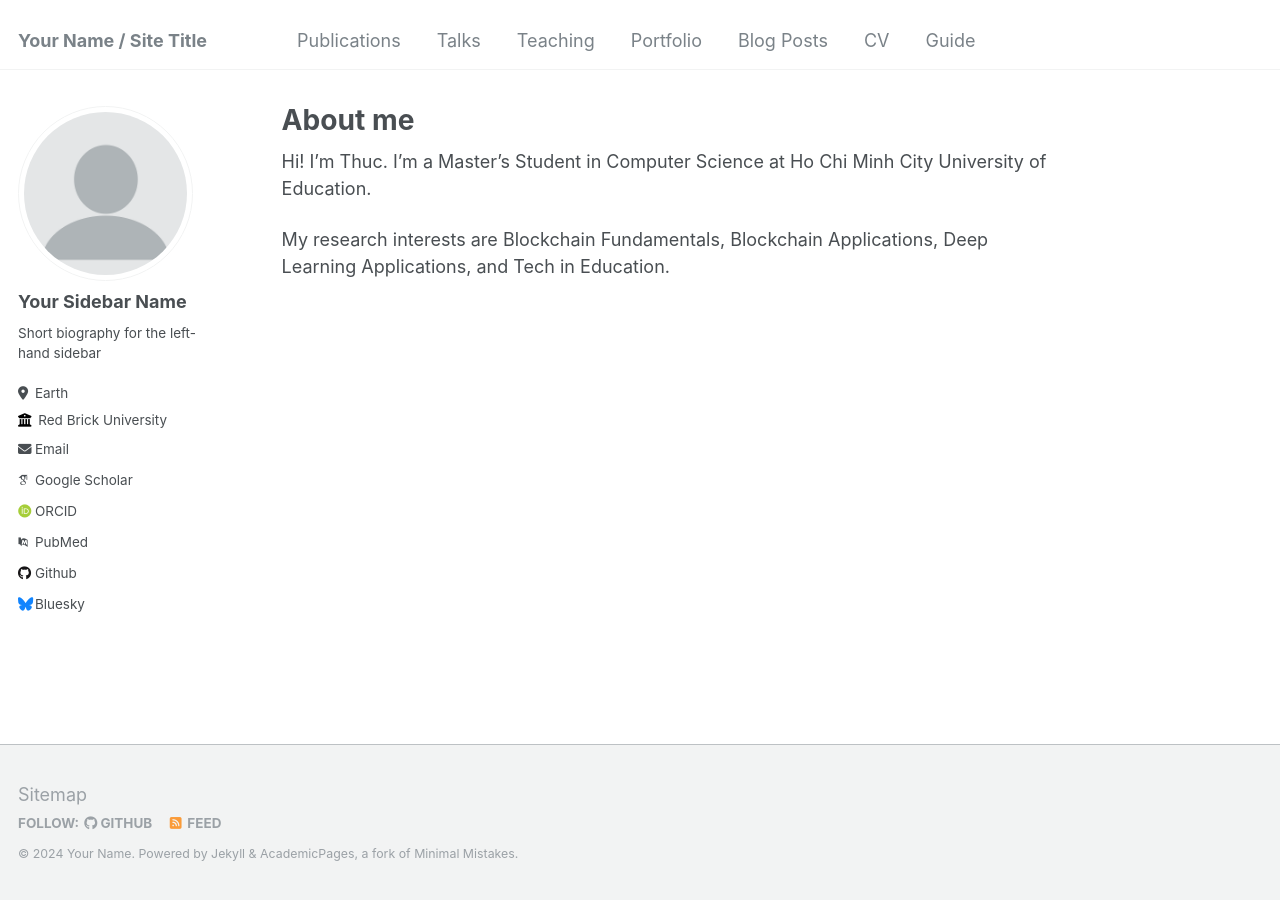
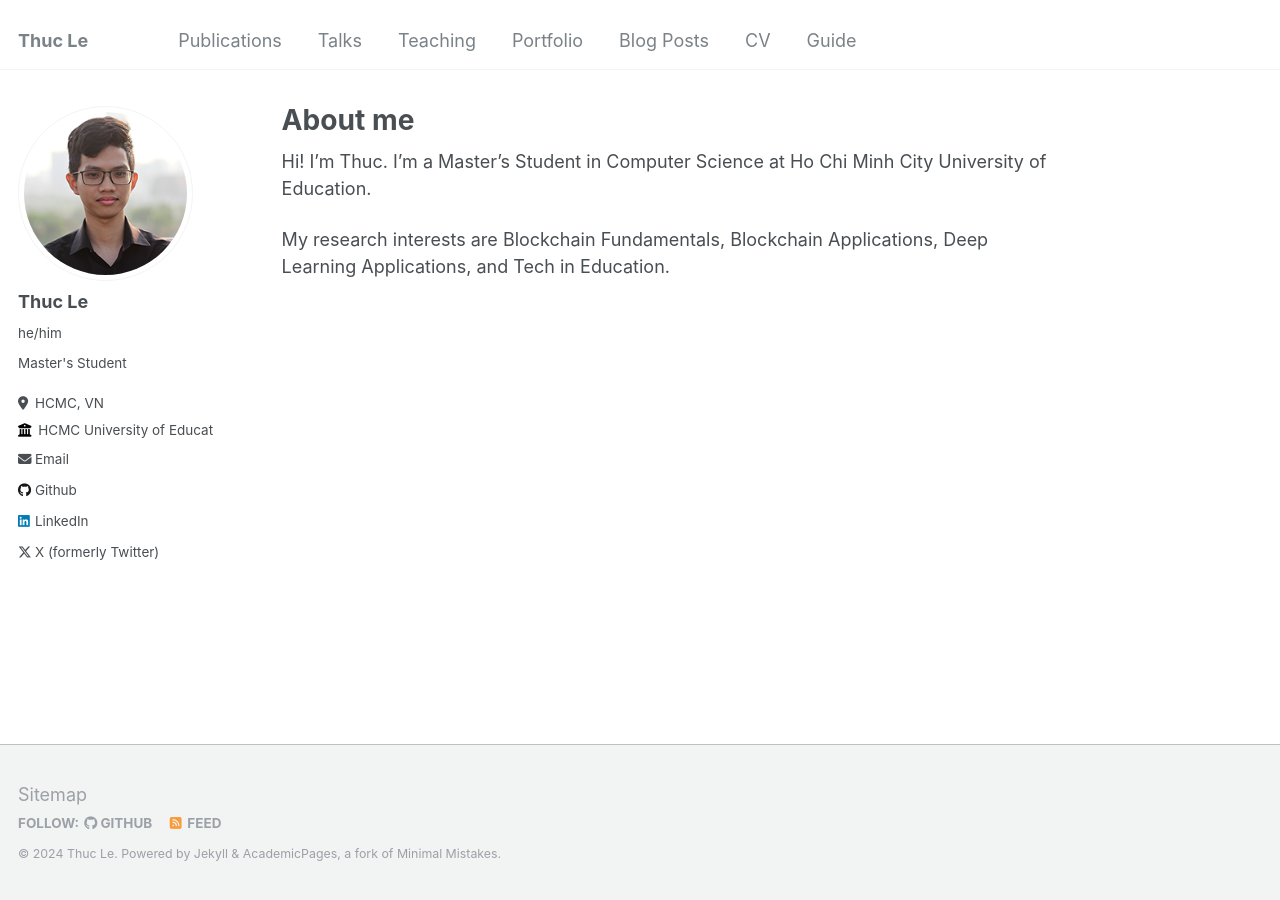
Before and after one commit to thucltt/demo_new_site, a Jekyll site: the page built from _pages/about.md, in a window 1280 px wide. Built offline with Jekyll 4.4.1, drawn with Linux system fonts in a browser that asks for light colours; some web fonts are replaced.

Commit message:
Update _config.yml

```diff
--- a/_config.yml
+++ b/_config.yml
@@ -8,47 +8,47 @@
 
 # Basic Site Settings
 locale                   : "en-US"
-title                    : "Your Name / Site Title"
+title                    : "Thuc Le"
 title_separator          : "-"
-name                     : &name "Your Name"
+name                     : &name "Thuc Le"
 description              : &description "personal description"
-url                      : https://academicpages.github.io # the base hostname & protocol for your site e.g. "https://mmistakes.github.io"
+url                      : https://thucltt.com/demo_new_site/ # the base hostname & protocol for your site e.g. "https://mmistakes.github.io"
 baseurl                  : "" # the subpath of your site, e.g. "/blog"
-repository               : "academicpages/academicpages.github.io"
+#repository               : "academicpages/academicpages.github.io"
 
 # Site Author - The following control what appear as part of the author content on the side bar.
 #               If a field is blank the icon and link will not appear, otherwise it will be shown.
 #               Additional customization can be done by editing /_includes/author-profile.html
 author:
   # Biographic information
-  avatar           : "profile.png"
-  name             : "Your Sidebar Name"
-  pronouns         : # example: "she/her"
-  bio              : "Short biography for the left-hand sidebar"
-  location         : "Earth"
-  employer         : "Red Brick University"
+  avatar           : "bio_photo.png"
+  name             : "Thuc Le"
+  pronouns         : "he/him" # example: "she/her"
+  bio              : "Master's Student"
+  location         : "HCMC, VN"
+  employer         : "HCMC University of Education"
   uri              : # URL
-  email            : "none@example.org"
+  email            : "contact@thucltt.com"
 
   # Academic websites
-  arxiv            : # URL - Update with the correct link to your profile
-  googlescholar    : "https://scholar.google.com/citations?user=PS_CX0AAAAAJ"
-  impactstory      : # URL
-  orcid            : "http://orcid.org/yourorcidurl"
-  semantic         : # URL
-  pubmed           : "https://www.ncbi.nlm.nih.gov/pubmed/?term=john+snow"
-  researchgate     : # URL
+  #arxiv            : # URL - Update with the correct link to your profile
+  #googlescholar    : "https://scholar.google.com/citations?user=PS_CX0AAAAAJ"
+  #impactstory      : # URL
+  #orcid            : "http://orcid.org/yourorcidurl"
+  #semantic         : # URL
+  #pubmed           : "https://www.ncbi.nlm.nih.gov/pubmed/?term=john+snow"
+  #researchgate     : # URL
 
   # Repositories and software development
   bitbucket        : # Username - Update with your username on the site
   codepen          : # Username
   dribbble         : # Username
-  github           : "academicpages"
+  github           : "thucle00"
   kaggle           : # Username
   stackoverflow    : # User number or user number and name (i.e., use "1" or "1/jeff-atwood")
 
   # Social media
-  bluesky          : "bsky.app" # Replace this with you Bluesky username
+  bluesky          : # "bsky.app" # Replace this with you Bluesky username
   facebook         : # Username
   flickr           : # Username
   foursquare       : # Username
@@ -57,7 +57,7 @@ author:
   keybase          : # Username
   instagram        : # Username
   lastfm           : # Username
-  linkedin         : # Username
+  linkedin         : thucltt # Username
   mastodon         : # URL
   medium           : # URL
   pinterest        : # Username
@@ -65,7 +65,7 @@ author:
   steam            : # Username
   telegram         : # URL
   tumblr           : # Username
-  twitter          : # Username for X / Twitter
+  twitter          : thucltt # Username for X / Twitter
   vine             : # Username
   weibo            : # Username
   wikipedia        : # Username
@@ -281,7 +281,7 @@ sass:
 permalink: /:categories/:title/
 # paginate: 5 # amount of posts to show
 # paginate_path: /page:num/
-timezone: America/Los_Angeles # http://en.wikipedia.org/wiki/List_of_tz_database_time_zones
+timezone: Asia/Ho_Chi_Minh # http://en.wikipedia.org/wiki/List_of_tz_database_time_zones
 
 
 # Plugins
```
